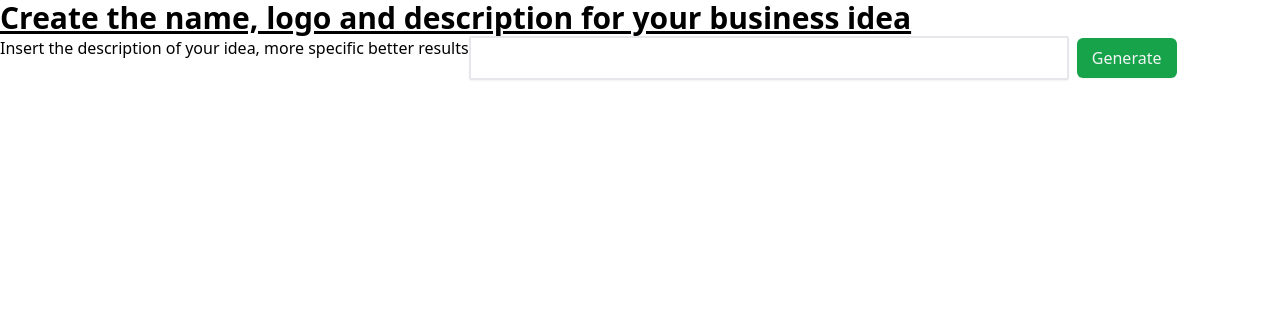
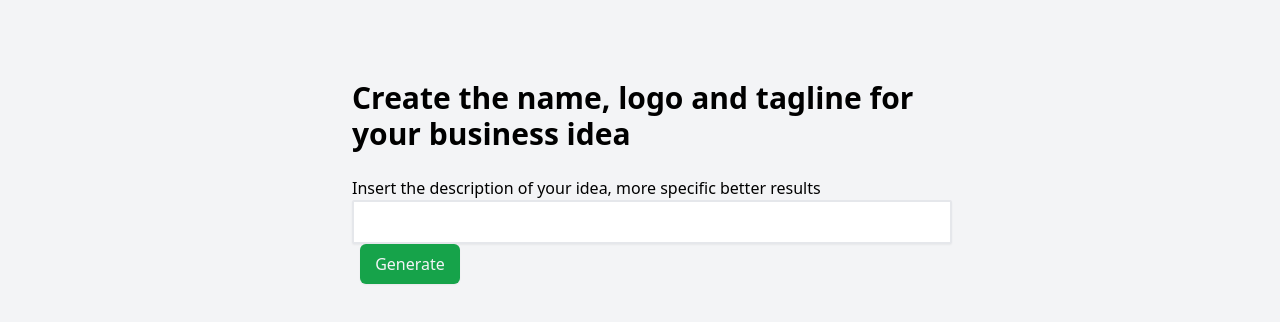
Before and after one commit to juandavidGF/logoChain, a Next.js app: page / in a window 1280 px wide. Shown: the top 322 px of the page. Built offline with nearby package versions, Linux system fonts and the light colour scheme.

Commit message:
better styles

```diff
--- a/src/pages/index.tsx
+++ b/src/pages/index.tsx
@@ -23,15 +23,17 @@ export default function Home() {
         <meta name="viewport" content="width=device-width, initial-scale=1" />
         {/* <link rel="icon" href="/favicon.ico" /> */}
       </Head>
-      <main>
-				<h1 className="text-3xl font-bold underline">
-					Create the name, logo and description for your business idea
+      <main className="flex justify-center h-screen bg-gray-100">
+  			<div className="w-full sm:w-auto px-4 py-20">
+					<div className='justify-center max-w-xl'>
+						<h1 className="text-3xl font-bold">
+							Create the name, logo and tagline for your business idea
 						</h1>
 						<form
-					className="flex w-full sm:w-auto flex-col sm:flex-row mb-10"
+							className="flex flex-col mb-10 mt-6 w-full"
 						>
 							<label htmlFor="name">Insert the description of your idea, more specific better results</label>
-					<div>
+							<div className='w-full'>
 								<input
 									className="border-2 shadow-sm text-gray-700 rounded-sm px-3 py-2 mb-4 sm:mb-0 sm:min-w-[600px]"
 									type="text"
@@ -69,6 +71,8 @@ export default function Home() {
 								</button>
 							</div>
 						</form>
+					</div>
+				</div>
       </main>
     </>
   )
```
Lines whose indentation alone changed are shown as unchanged.
